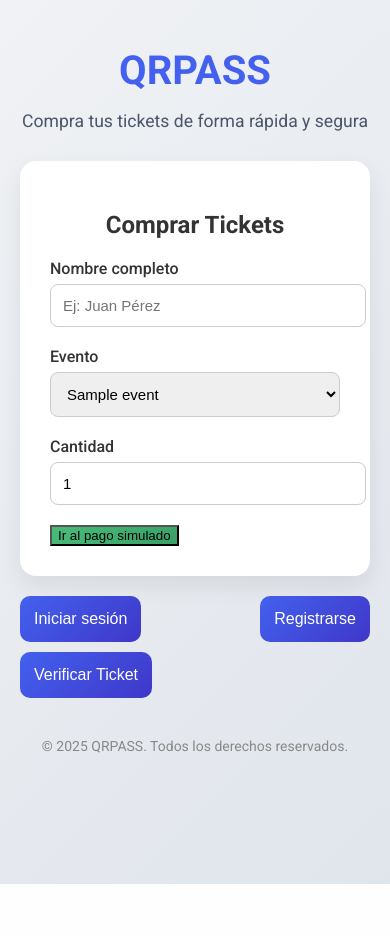
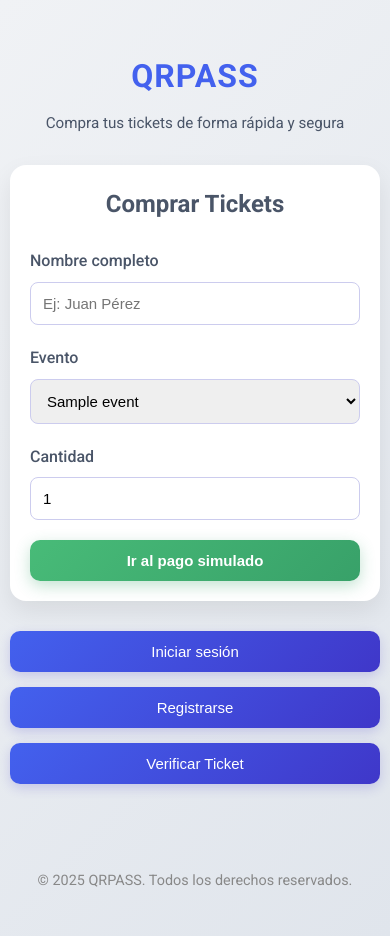
Before and after one commit to nicolassss16/Entradas-por-QR, a Flask app: page / in a window 390 px wide. Before the commit the page ends 884 px from the top, so only its background shows below. Run offline with Flask 3, Linux system fonts and the light colour scheme; tables that the repository leaves empty hold one stand-in row (values such as "Sample post").

Commit message:
Update index.html

```diff
--- a/app/templates/index.html
+++ b/app/templates/index.html
@@ -8,86 +8,91 @@
   <link rel="stylesheet" href="https://cdnjs.cloudflare.com/ajax/libs/font-awesome/5.15.3/css/all.min.css">
 
   <style>
+   /* General Body and Page Layout */
 body {
-      font-family: 'Roboto', sans-serif;
-      background: linear-gradient(135deg, #f0f2f5, #e0e5ec);
-      min-height: 100vh;
+    font-family: 'Roboto', sans-serif; /* Use Roboto font from Google Fonts */
+    background: linear-gradient(135deg, #f0f2f5, #e0e5ec); /* Soft gradient background */
+    min-height: 100vh; /* Ensure body takes full viewport height */
     margin: 0;
-      padding: 20px;
-      color: #333;
+    padding: 20px; /* Padding around the entire page content */
+    color: #333; /* Dark grey for primary text */
+    line-height: 1.6; /* Improved readability for paragraphs */
+    display: flex; /* Use flexbox for overall page layout */
+    flex-direction: column; /* Stack content vertically */
+    justify-content: space-between; /* Push header/footer to ends */
 }
 
+/* Header Section */
 .header {
     text-align: center;
     margin-bottom: 30px;
+    padding-top: 20px; /* Add some padding at the top */
 }
 
 .header h1 {
-      font-size: 2.5rem;
-      color: #4361ee;
-      margin-bottom: 10px;
-      font-weight: 700;
+    font-size: 2.8rem; /* Larger font size for main title */
+    color: #4361ee; /* A vibrant blue for the brand name */
+    margin-bottom: 8px; /* Space between title and tagline */
+    font-weight: 700; /* Bold font weight */
+    letter-spacing: 1px; /* Slight letter spacing for style */
 }
 
 .header p {
     font-size: 1.1rem;
-      color: #4a5568;
+    color: #4a5568; /* Slightly darker grey for tagline */
+    max-width: 500px; /* Limit width of tagline */
+    margin: 0 auto; /* Center the tagline */
 }
 
+/* Main Content Container */
 .container {
-      max-width: 600px;
-      margin: 0 auto;
+    max-width: 650px; /* Increased max-width for better form and button group spacing */
+    margin: 0 auto; /* Center the container horizontally */
+    flex-grow: 1; /* Allow container to grow and push footer down */
+    width: 100%; /* Ensure it takes full width within max-width */
 }
 
+/* Alert Messages (Flash Messages) */
 .alert {
     padding: 16px;
     margin-bottom: 25px;
     border-radius: 10px;
     font-size: 16px;
     text-align: center;
+    font-weight: 500; /* Slightly bolder text for alerts */
+    display: flex; /* Use flexbox for icon and text alignment */
+    align-items: center; /* Vertically align content */
+    justify-content: center; /* Horizontally center content */
+    gap: 10px; /* Space between icon and text */
 }
 
 .success {
-      background-color: #d1fae5;
-      color: #065f46;
-      border: 1px solid #34d399;
+    background-color: #d1fae5; /* Light green background */
+    color: #065f46; /* Dark green text */
+    border: 1px solid #34d399; /* Green border */
 }
 
 .error {
-      background-color: #fee2e2;
-      color: #b91c1c;
-      border: 1px solid #f87171;
+    background-color: #fee2e2; /* Light red background */
+    color: #b91c1c; /* Dark red text */
+    border: 1px solid #f87171; /* Red border */
 }
 
-    .button-group {
-      display: flex;
-      justify-content: space-between;
-      flex-wrap: wrap;
-      gap: 10px;
-      margin-top: 20px;
+/* Form Card Styling */
+.form-card {
+    background-color: white;
+    border-radius: 16px; /* More rounded corners for a softer look */
+    padding: 30px;
+    box-shadow: 0 10px 25px rgba(0, 0, 0, 0.08); /* More pronounced shadow */
+    margin-bottom: 30px; /* Space below the form card */
 }
 
-    .button-group a button {
-      flex: 1;
-      padding: 14px;
-      border: none;
-      border-radius: 10px;
-      background: linear-gradient(135deg, #4361ee, #3f37c9);
-      color: white;
-      font-size: 16px;
-      cursor: pointer;
-      transition: all 0.2s ease-in-out;
-    }
-
-    .button-group a button:hover {
-      transform: scale(1.03);
-    }
-
-    .form-card {
-      background-color: white;
-      border-radius: 16px;
-      padding: 30px;
-      box-shadow: 0 10px 25px rgba(0, 0, 0, 0.08);
+.form-card h2 {
+    text-align: center;
+    color: #4a5568; /* Match subheading color to tagline */
+    margin-top: 0; /* Remove default top margin */
+    margin-bottom: 25px; /* Space below form heading */
+    font-size: 1.8rem; /* Slightly larger heading */
 }
 
 .form-group {
@@ -95,28 +100,152 @@
 }
 
 label {
-      font-weight: 500;
-      display: block;
-      margin-bottom: 6px;
+    font-weight: 500; /* Medium font weight for labels */
+    display: block; /* Make labels block-level for better spacing */
+    margin-bottom: 8px; /* Space between label and input */
+    color: #4a5568; /* Consistent label color */
 }
 
-    input, select {
+input,
+select {
     width: 100%;
     padding: 12px;
-      border-radius: 8px;
-      border: 1px solid #ccc;
-      font-size: 15px;
+    border-radius: 8px; /* Slightly more rounded inputs */
+    border: 1px solid #cce; /* Softer border color */
+    font-size: 16px; /* Consistent font size */
+    box-sizing: border-box; /* Include padding and border in element's total width */
+    transition: border-color 0.2s ease, box-shadow 0.2s ease; /* Smooth transition on focus */
 }
 
-    button[type="submit"] {
-      background: linear-gradient(135deg, #48bb78, #38a169);
+input:focus,
+select:focus {
+    outline: none; /* Remove default focus outline */
+    border-color: #4361ee; /* Highlight border on focus */
+    box-shadow: 0 0 0 3px rgba(67, 97, 238, 0.2); /* Soft blue shadow on focus */
 }
 
+/* Submit Button Specific Style (for form) */
+button[type="submit"] {
+    display: block; /* Make submit button full width */
+    width: 100%;
+    padding: 15px; /* More padding for a larger button */
+    border: none;
+    border-radius: 10px;
+    background: linear-gradient(135deg, #48bb78, #38a169); /* Green gradient for submit */
+    color: white;
+    font-size: 18px; /* Larger font size */
+    font-weight: 700; /* Bold text */
+    cursor: pointer;
+    transition: background 0.3s ease, transform 0.2s ease; /* Smooth transitions */
+    box-shadow: 0 5px 15px rgba(56, 161, 105, 0.3); /* Shadow for green button */
+}
+
+button[type="submit"]:hover {
+    background: linear-gradient(135deg, #38a169, #2f855a); /* Darker green on hover */
+    transform: translateY(-2px); /* Slight lift effect */
+    box-shadow: 0 7px 20px rgba(56, 161, 105, 0.4);
+}
+
+
+/* Button Group (Navigation Buttons) */
+.button-group {
+    display: flex;
+    justify-content: center; /* Center the buttons */
+    flex-wrap: wrap; /* Allow buttons to wrap to the next line */
+    gap: 15px; /* More space between buttons */
+    margin-top: 20px;
+    margin-bottom: 30px; /* Space below the button group */
+}
+
+.button-group a {
+    text-decoration: none; /* Remove underline from links */
+    display: block; /* Make anchor tag behave like a block */
+}
+
+.button-group button {
+    padding: 14px 25px; /* Generous padding for buttons */
+    border: none;
+    border-radius: 10px;
+    background: linear-gradient(135deg, #4361ee, #3f37c9); /* Blue gradient */
+    color: white;
+    font-size: 16px;
+    font-weight: 500; /* Medium font weight */
+    cursor: pointer;
+    transition: all 0.2s ease-in-out; /* Smooth transition for hover effects */
+    min-width: 150px; /* Ensure buttons have a minimum width */
+    box-shadow: 0 4px 12px rgba(63, 55, 201, 0.2); /* Shadow for blue buttons */
+}
+
+.button-group button:hover {
+    transform: translateY(-2px); /* Slight lift effect */
+    background: linear-gradient(135deg, #3f37c9, #3a32b9); /* Darker blue on hover */
+    box-shadow: 0 6px 15px rgba(63, 55, 201, 0.3);
+}
+
+/* Footer Styling */
 .footer {
     margin-top: 40px;
     text-align: center;
-      color: #888;
-      font-size: 14px;
+    color: #888; /* Lighter grey for footer text */
+    font-size: 0.9em; /* Slightly smaller font size */
+    padding-bottom: 20px; /* Padding at the bottom */
+}
+
+/* Responsive Adjustments */
+@media (max-width: 768px) {
+    body {
+        padding: 15px; /* Reduce overall padding on smaller screens */
+    }
+
+    .header h1 {
+        font-size: 2.2rem; /* Adjust header font size for smaller screens */
+    }
+
+    .header p {
+        font-size: 1rem;
+    }
+
+    .form-card {
+        padding: 20px; /* Reduce form card padding */
+    }
+
+    .form-card h2 {
+        font-size: 1.5rem; /* Adjust form heading size */
+    }
+
+    .button-group {
+        flex-direction: column; /* Stack buttons vertically on small screens */
+        align-items: stretch; /* Stretch buttons to full width */
+    }
+
+    .button-group button {
+        width: 100%; /* Make buttons take full width when stacked */
+        min-width: unset; /* Remove min-width restriction */
+    }
+}
+
+@media (max-width: 480px) {
+    body {
+        padding: 10px; /* Further reduce padding on very small screens */
+    }
+
+    .header h1 {
+        font-size: 2rem;
+    }
+
+    .header p {
+        font-size: 0.95rem;
+    }
+
+    .alert {
+        font-size: 15px; /* Smaller font for alerts */
+        padding: 12px;
+    }
+
+    input, select, .button-group button, button[type="submit"] {
+        font-size: 15px; /* Slightly smaller font for inputs and buttons */
+        padding: 12px; /* Adjust padding */
+    }
 }
   </style>
 </head>
```
Lines whose indentation alone changed are shown as unchanged.
